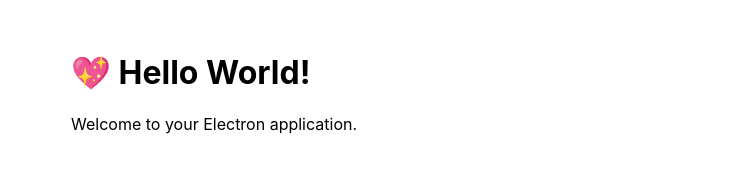
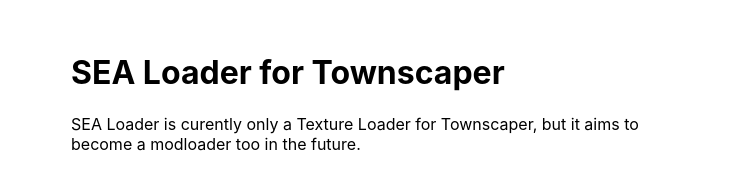
Before and after one commit to half-real-SCRACX/SEA-Loader, an Electron app: page sea-loader/src/index.html in a window 750 px wide. Drawn offline with Linux system fonts and the light colour scheme.

Commit message:
Update index.html

```diff
--- a/sea-loader/src/index.html
+++ b/sea-loader/src/index.html
@@ -4,9 +4,10 @@
     <meta charset="UTF-8" />
     <title>Hello World!</title>
     <link rel="stylesheet" href="index.css" />
+    <script defer src="render.js"></script>
   </head>
   <body>
-    <h1>💖 Hello World!</h1>
-    <p>Welcome to your Electron application.</p>
+    <h1>SEA Loader for Townscaper</h1>
+    <p>SEA Loader is curently only a Texture Loader for Townscaper, but it aims to become a modloader too in the future.</p>
   </body>
 </html>
```
